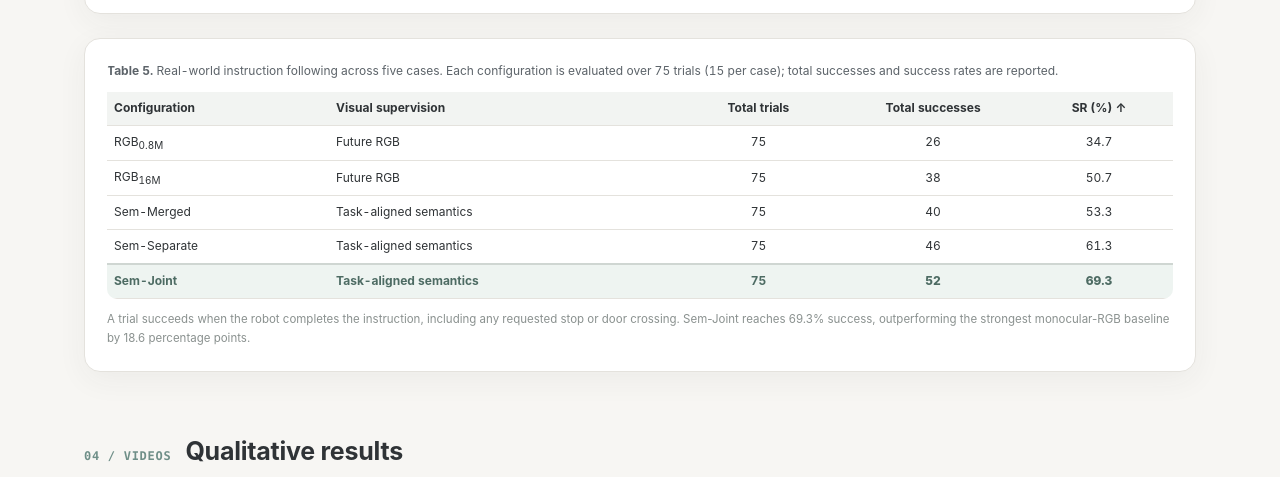
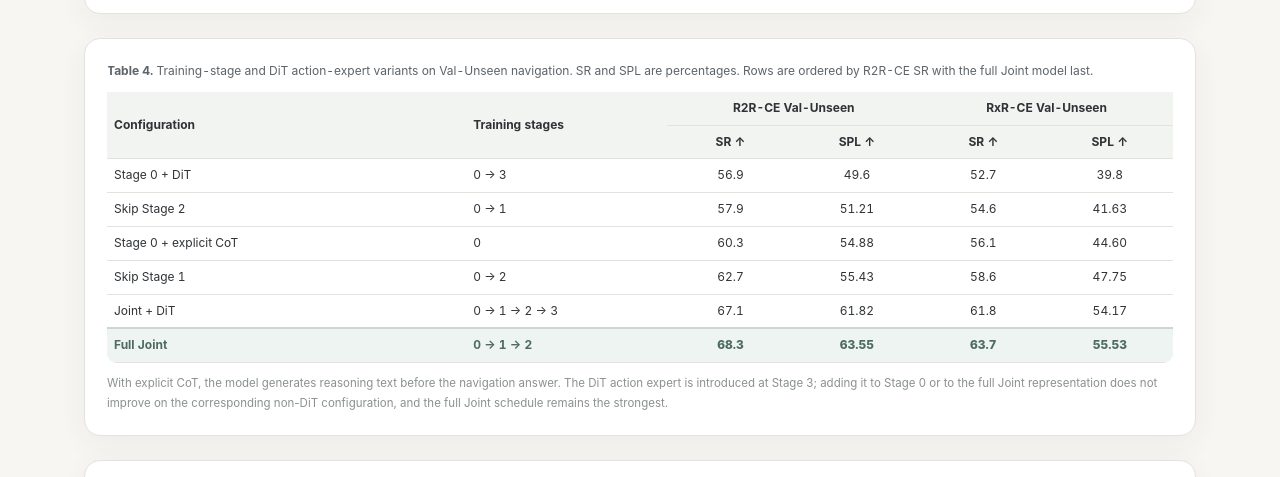
Before and after one commit to NaviVLN/navivln-review, a plain HTML site: page index.html in a window 1280 px wide. Shown: the part 4285-4762 px from the top of the page. Drawn offline with Linux system fonts and the light colour scheme.

Commit message:
Add Table 4 with DiT action-expert variants to results

```diff
--- a/index.html
+++ b/index.html
@@ -296,7 +296,7 @@
 
 <section id="results">
   <div class="sec-head"><span class="sec-num">03 / RESULTS</span><h2>Main results</h2></div>
-  <p class="lead">Tables below follow the current paper: unseen-scene navigation (Table 1), predictor organization (Table 2), and real-world instruction following (Table 5). NE is in meters; OSR, SR, SPL, and nDTW are on a percentage scale. Training-data counts use each method's own units and are not interchangeable.</p>
+  <p class="lead">Tables below follow the current paper: unseen-scene navigation (Table 1), predictor organization (Table 2), training-stage and DiT variants (Table 4), and real-world instruction following (Table 5). NE is in meters; OSR, SR, SPL, and nDTW are on a percentage scale. Training-data counts use each method's own units and are not interchangeable.</p>
 
   <div class="card">
     <div class="table-wrap">
@@ -361,6 +361,33 @@
       </table>
     </div>
     <p class="tbl-foot">Removing cross-branch K/V excludes the other branch's latent states from attention; the variant without the navigation reference removes the shared trajectory reference from both branches. The alignment-loss variant adds an explicit cross-branch objective but does not improve on the full model.</p>
+  </div>
+
+  <div class="card subtable">
+    <div class="table-wrap">
+      <table class="small">
+        <caption><strong>Table 4.</strong> Training-stage and DiT action-expert variants on Val-Unseen navigation. SR and SPL are percentages. Rows are ordered by R2R-CE SR with the full Joint model last.</caption>
+        <colgroup>
+          <col style="width:250px"><col style="width:140px"><col style="width:88px"><col style="width:88px"><col style="width:88px"><col style="width:88px">
+        </colgroup>
+        <thead>
+          <tr>
+            <th class="l" rowspan="2">Configuration</th><th class="l" rowspan="2">Training stages</th>
+            <th colspan="2">R2R-CE Val-Unseen</th><th colspan="2">RxR-CE Val-Unseen</th>
+          </tr>
+          <tr class="sub"><th>SR ↑</th><th>SPL ↑</th><th>SR ↑</th><th>SPL ↑</th></tr>
+        </thead>
+        <tbody>
+          <tr><td class="l">Stage 0 + DiT</td><td class="l">0 → 3</td><td>56.9</td><td>49.6</td><td>52.7</td><td>39.8</td></tr>
+          <tr><td class="l">Skip Stage 2</td><td class="l">0 → 1</td><td>57.9</td><td>51.21</td><td>54.6</td><td>41.63</td></tr>
+          <tr><td class="l">Stage 0 + explicit CoT</td><td class="l">0</td><td>60.3</td><td>54.88</td><td>56.1</td><td>44.60</td></tr>
+          <tr><td class="l">Skip Stage 1</td><td class="l">0 → 2</td><td>62.7</td><td>55.43</td><td>58.6</td><td>47.75</td></tr>
+          <tr><td class="l">Joint + DiT</td><td class="l">0 → 1 → 2 → 3</td><td>67.1</td><td>61.82</td><td>61.8</td><td>54.17</td></tr>
+          <tr class="ours divider"><td class="l"><strong>Full Joint</strong></td><td class="l">0 → 1 → 2</td><td><span class="best">68.3</span></td><td><span class="best">63.55</span></td><td><span class="best">63.7</span></td><td><span class="best">55.53</span></td></tr>
+        </tbody>
+      </table>
+    </div>
+    <p class="tbl-foot">With explicit CoT, the model generates reasoning text before the navigation answer. The DiT action expert is introduced at Stage 3; adding it to Stage 0 or to the full Joint representation does not improve on the corresponding non-DiT configuration, and the full Joint schedule remains the strongest.</p>
   </div>
 
   <div class="card subtable" id="realworld">
```
